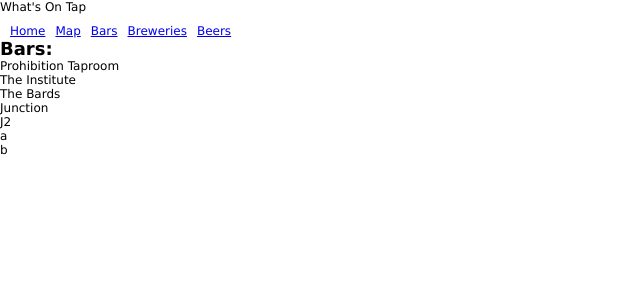
After one commit to agnaldomarinho/beer-1, a Django app: template web/templates/bars.html in a window 1280 px wide. The commit adds this page. Shown: the top 300 px of the page, without its empty margins (0-640 px from the left). Run offline with Django 3.2, Linux system fonts and the light colour scheme; the template is opened without the code that fills it: values that come from a table or form of the project are taken from there, others are empty; data comes from the database, SQL or seed files in the repository; both versions use the stored data as it was after the commit; parts of the project's set-up code (start-up, migrations or seed data) failed here and were passed over.

Commit message:
added some pages

```diff
--- /dev/null
+++ b/web/templates/bars.html
@@ -0,0 +1,9 @@
+{% extends 'base.html' %}
+{% block content %}
+    <h2>Bars:</h2>
+    <ul class="bars">
+        {% for bar in bars %}
+            <li>{{ bar.name }}</li>
+        {% endfor %}
+    </ul>
+{% endblock %}
--- a/web/templates/base.html
+++ b/web/templates/base.html
@@ -16,8 +16,8 @@
             <li><a href="/">Home</a></li>
             <li><a href="/map">Map</a></li>
             <li><a href="/barList">Bars</a></li>
-            <li><a href="/breweries">Breweries</a></li>
-            <li><a href="/beers">Beers</a></li>
+            <li><a href="/breweryList">Breweries</a></li>
+            <li><a href="/beerList">Beers</a></li>
         </div>
 	</div>
     <div class="main">
--- a/web/urls.py
+++ b/web/urls.py
@@ -11,7 +11,7 @@ urlpatterns = patterns('',
     (r'^$', direct_to_template, {'template': 'home.html'}),
     (r'map/', direct_to_template, {'template': 'map.html'}),
     (r'barList/', direct_to_template, {'template': 'bars.html'}),
-    (r'breweries/', direct_to_template, {'template': 'breweries.html'}),
+    (r'breweryList/', direct_to_template, {'template': 'breweries.html'}),
     (r'static/(?P<path>.*)$', 'django.views.static.serve', {
         'document_root': os.path.join(os.path.dirname(__file__), 'static'),
         'show_indexes': True
```
Also changed, not shown: web/beer_web.db, web/pages/views.py (added).
